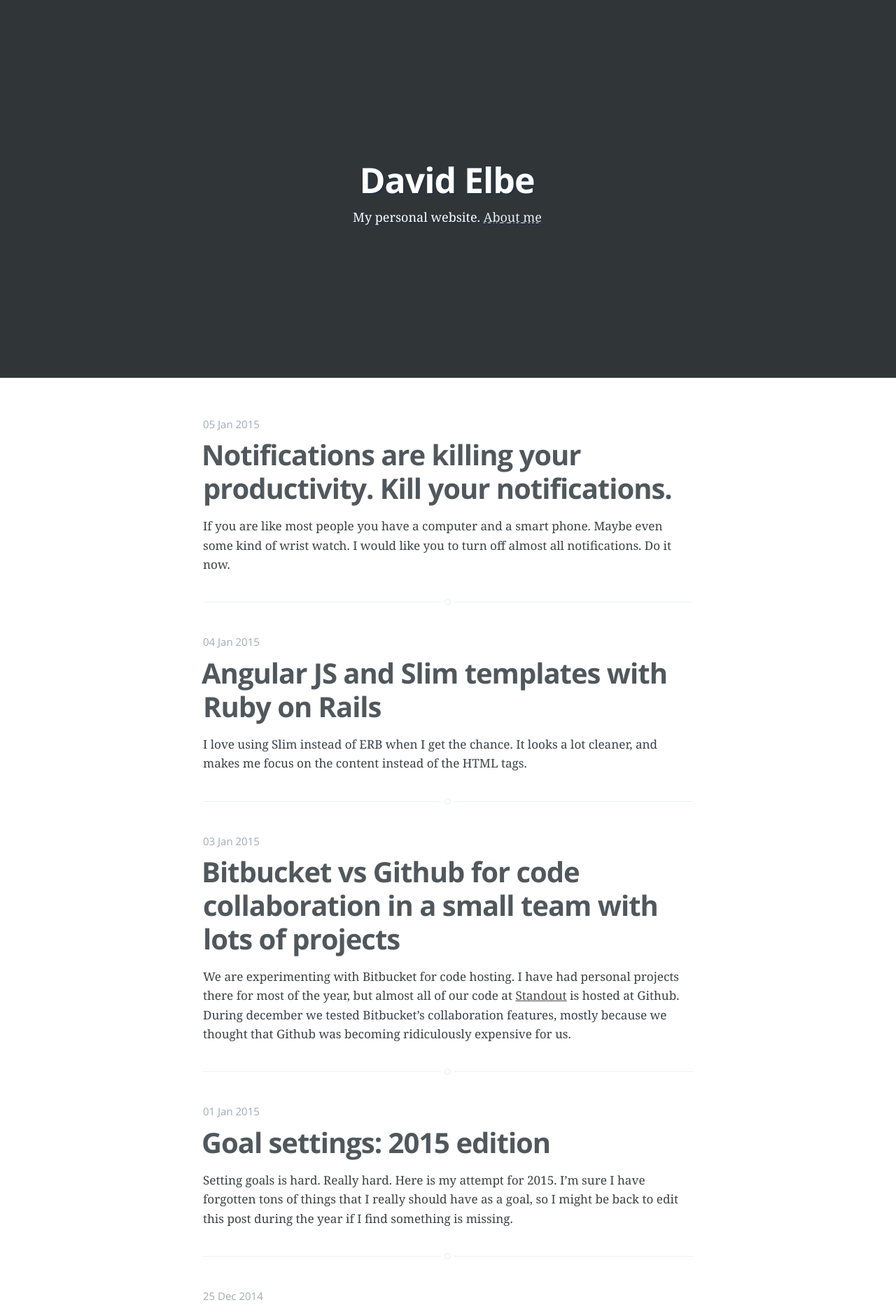
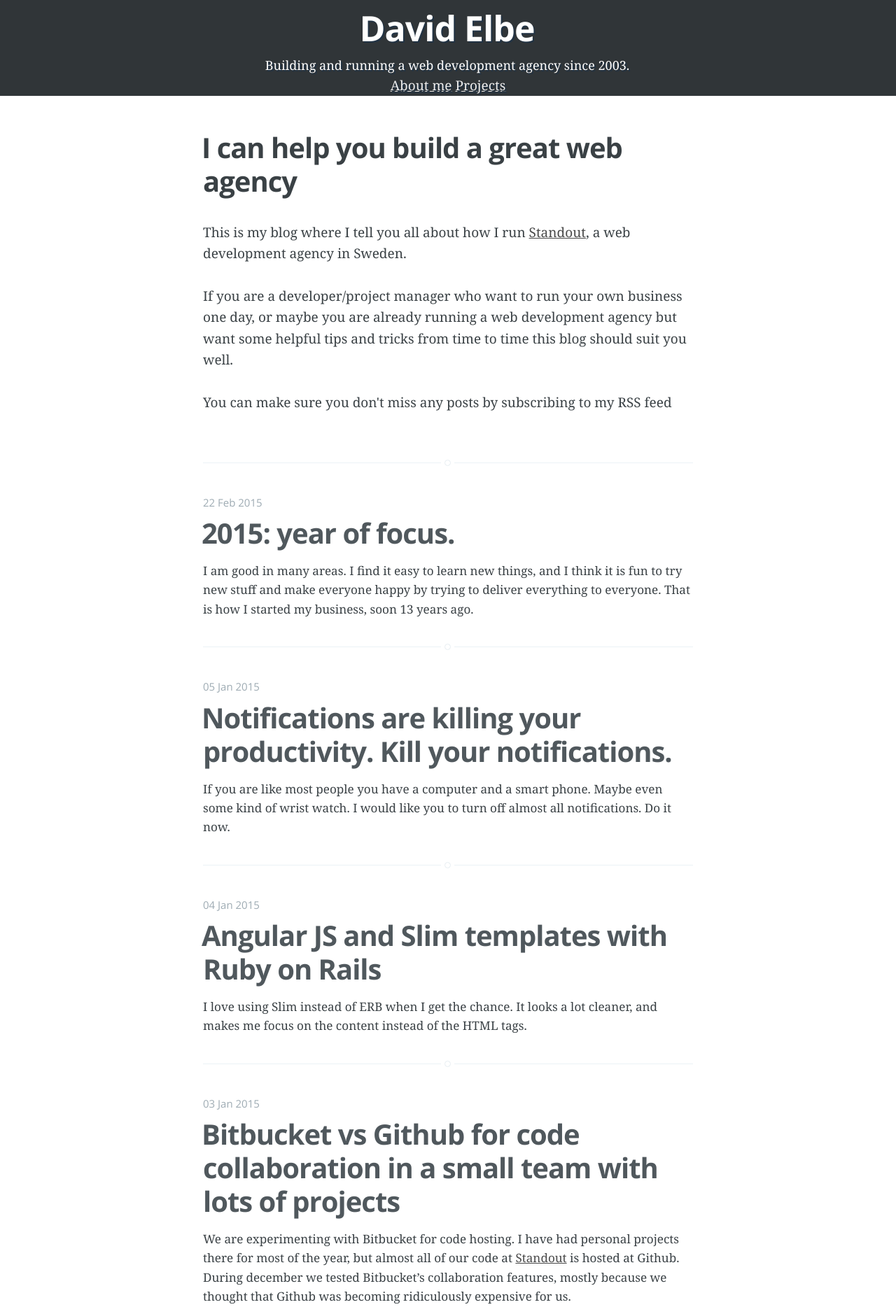
Before and after one commit to davidelbe/david.elbe.me, a Jekyll site: the page built from index.html, in a window 1280 px wide. Shown: the top 1878 px of the page at 70% size. Built offline with Jekyll 4.4.1, drawn with Linux system fonts in a browser that asks for light colours; Markdown is read by kramdown in place of the engine named in the settings; the list of posts is cut into pages by our own code; some of the changed text lies outside the part shown.

Commit message:
Year of focus

```diff
--- a/_config.yml
+++ b/_config.yml
@@ -1,5 +1,5 @@
 name: David Elbe
-description: My personal website
+description: Building and running a web development agency since 2003.
 meta_description: "The personal website of David Elbe. Entrepreneur, developer and problem-solver."
 
 markdown: redcarpet
--- /dev/null
+++ b/_posts/2015-02-22-year-of-focus.md
@@ -0,0 +1,47 @@
+---
+layout: post
+title: "2015: year of focus."
+date: "2015-02-22"
+disqus: true
+categories: focus
+---
+
+I am good in many areas. I find it easy to learn new things, and
+I think it is fun to try new stuff and make everyone happy by
+trying to deliver everything to everyone. That is how I started my business, soon 13 years ago.
+
+That is a really good strategy for surviving the first few months
+or even years of freelancing, but it will never get you to the
+point of financial independency or big success.
+
+The reason is that you won't be known for anything. You are never
+the best in any given area – just a decent go-to-guy delivering things
+that someone who specialises in that given field would just frown upon.
+You deliver things that are good enough, but nothing that stand out.
+
+When I started [my business](http://standout.se/) that special thing was helping business get
+online and update their own websites easily. That was more than a decade
+ago, and web development agencies were rare in my part of the world.
+Now, everyone delivers websites, and nowadays many online tools
+does a pretty good job too. Competing by offering website creation is
+not very unique anymore.
+
+Most of the work we do nowadays is building web applications in Angular JS and Ruby on Rails,
+but that is not what we are known for in our local market. They still think we build websites since
+that is what all other web development companies do.
+
+So, this year I'm going to do something that I haven't dared to do
+for the last 12 years: Focus on a specific industry and deliver
+digital products just for them. We will be one of the best providers
+for that particular niche, and we will be known to all big players
+in that niche.
+
+I think this is the right way to move forward. We are not dropping
+all current projects and I will let the transition take some time
+since I am trying to grow the business without bringing in external
+cash, but we will get there.
+
+We will be happy. Our customers will be happy. That is important to me,
+I have always believed in happiness driven development.
+
+Boy, this feels good. 2015 is going to be a good year.
--- a/assets/css/screen.css
+++ b/assets/css/screen.css
@@ -356,6 +356,7 @@ margin on the iframe, cause it breaks stuff. */
 .vertical {
     display: table-cell;
     vertical-align: middle;
+    text-align: center;
 }
 
 
@@ -363,12 +364,10 @@ margin on the iframe, cause it breaks stuff. */
    4. General - The main styles for the the theme
    ========================================================================== */
 
-/* Big cover image on the home page */
 .site-head {
     position: relative;
     display: table;
     width: 100%;
-    height: 60%;
     margin-bottom: 5rem;
     text-align: center;
     color: #fff;
--- a/index.html
+++ b/index.html
@@ -9,21 +9,35 @@ about: 'about.html'
 <header class="site-head" {% if page.cover %} style="background-image: url({{ page.cover }})"{% endif %}>
     <div class="vertical">
         <div class="site-head-content" class="inner">
-            {% if page.logo %}
-                <a class="blog-logo" href="{{ site.baseurl }}">
-                    <img src="{{ page.logo }}" alt="Blog Logo" />
-                </a>
-            {% endif %}
-            <h1 class="blog-title">{{ site.name }}</h1>
+            <h1 class="blog-title">David Elbe</h1>
             <h2 class="blog-description">
-                {{ site.description }}.
-                {% if page.about %} <a href='{{ site.baseurl }}{{ page.about }}'> About me </a> {% endif %}
+                {{ site.description }}
             </h2>
+        </div>
+        <div class="navigation">
+            <a href="about.html">About me</a>
+            <a href="sideprojects.html">Projects</a>
         </div>
     </div>
 </header>
 
 <main class="content" role="main">
+
+    <article class="post introduction">
+        <h2>I can help you build a great web agency</h2>
+        <p>This is my blog where I tell you all about how I run <a href="http://standout.se/">Standout</a>, a web development agency in Sweden.</p>
+
+        <p>
+            If you are a developer/project manager who want to run your own business one day,
+            or maybe you are already running a web development agency but want
+            some helpful tips and tricks from time to time this blog should suit you well.
+        </p>
+
+        <p>
+            You can make sure you don't miss any posts by subscribing to my RSS feed
+        </p>
+
+    </article>
 
     {% for post in paginator.posts %}
 
```
Also changed, not shown: _posts/2015-01-03-bitbucket-vs-github.md (+2 -0 lines).
